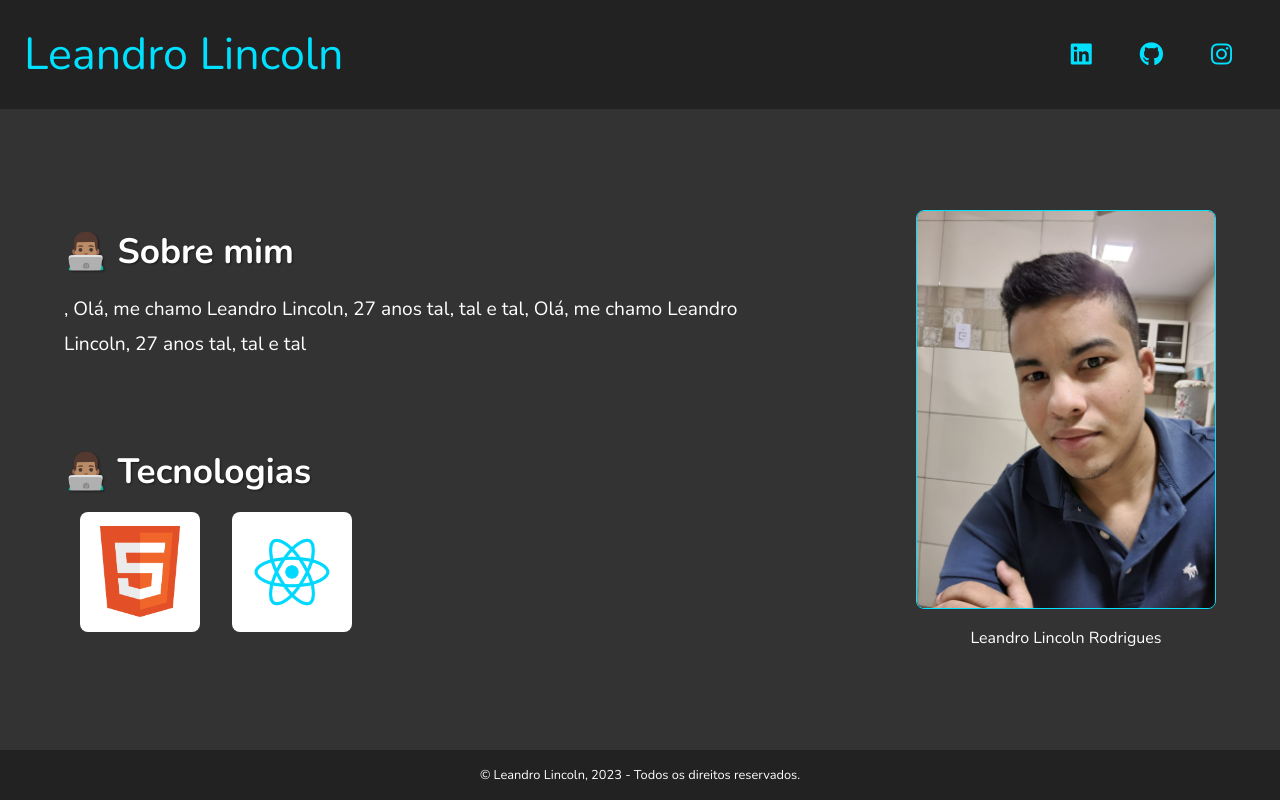
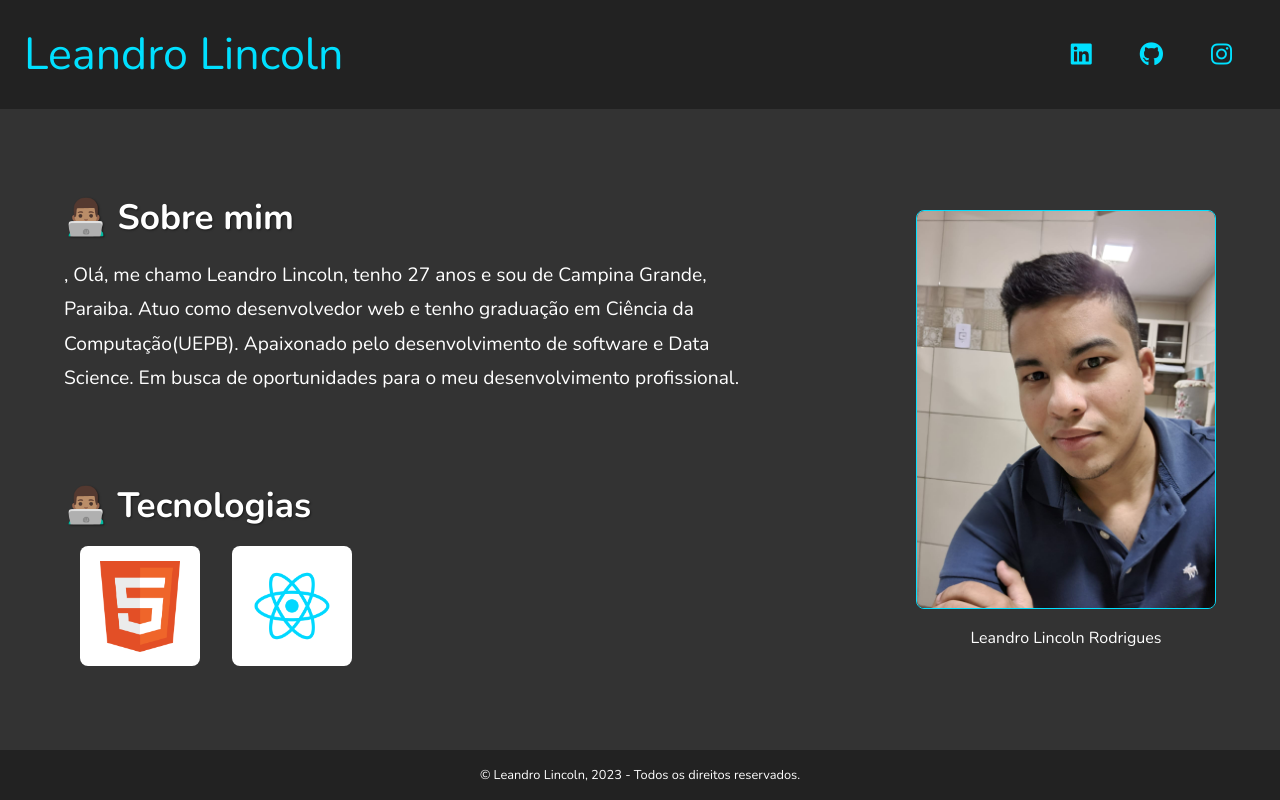
Before and after one commit to leandrolinkolnr/Portofolio_react, a React (Create React App) app: page / in a window 1280 px wide. Built offline with nearby package versions, Linux system fonts and the light colour scheme.

Commit message:
Update description

```diff
--- a/src/components/Description/index.js
+++ b/src/components/Description/index.js
@@ -4,7 +4,7 @@ export function Description() {
     return(
         <article className="text">
             <h2>👨🏽‍💻 Sobre mim</h2>
-            <p>, Olá, me chamo Leandro Lincoln, 27 anos tal, tal e tal, Olá, me chamo Leandro Lincoln, 27 anos tal, tal e tal</p>
+            <p>, Olá, me chamo Leandro Lincoln, tenho 27 anos e sou de Campina Grande, Paraiba. Atuo como desenvolvedor web e tenho graduação em Ciência da Computação(UEPB). Apaixonado pelo desenvolvimento de software e Data Science. Em busca de oportunidades para o meu desenvolvimento profissional. </p>
         </article>
     )
 }
```
